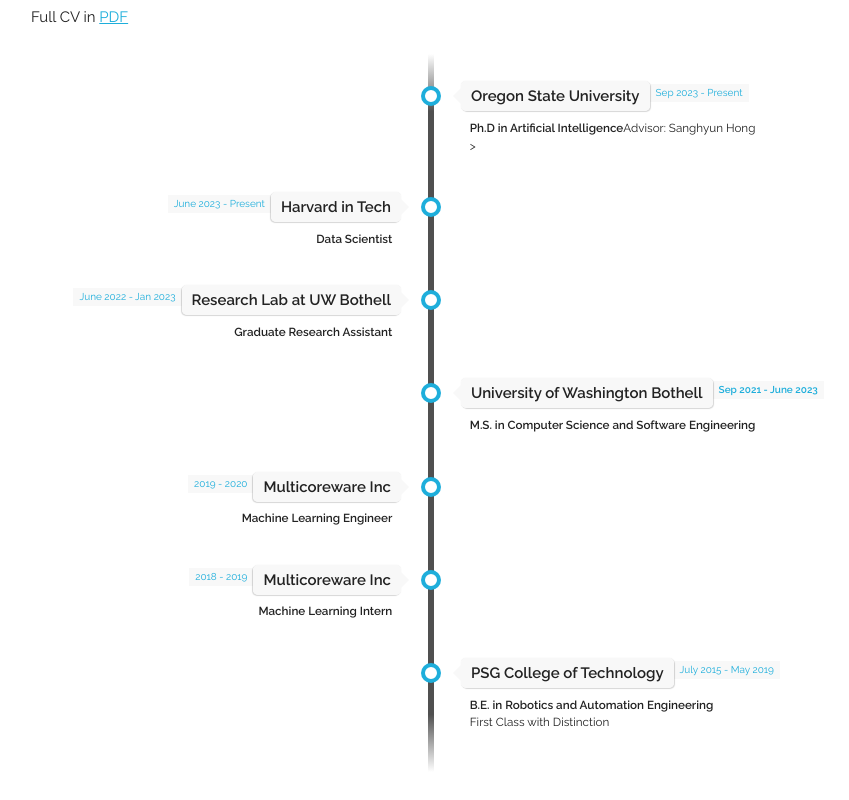
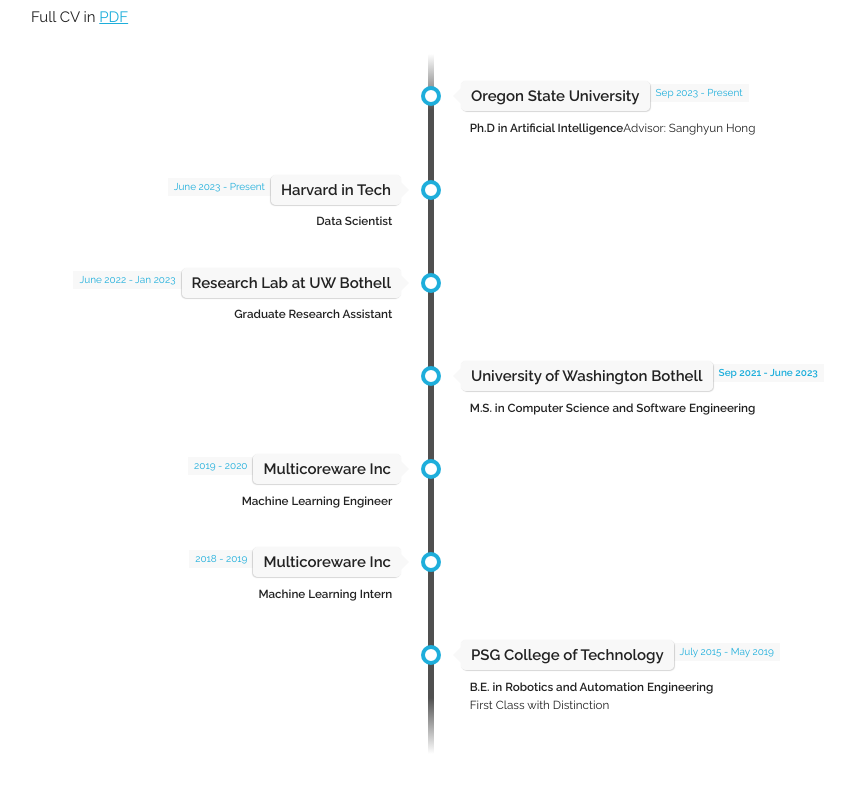
Before and after one commit to fionavictoria/fionavictoria.github.io, a plain HTML site: page index.html in a window 1280 px wide. Shown: the part 3240-4040 px from the top of the page, without its empty margins (209-1058 px from the left). Drawn offline with Linux system fonts and the light colour scheme; files whose address does not match are found by name.

Commit message:
Update index.html

```diff
--- a/index.html
+++ b/index.html
@@ -377,7 +377,7 @@ function unhide(divID) {
           <span class="flag">Oregon State University</span>
           <span class="time-wrapper"><span class="time">Sep 2023 - Present</span></span>
         </div>
-        <div class="desc"><b>Ph.D in Artificial Intelligence</b <br/>Advisor: Sanghyun Hong<br/>></div>
+        <div class="desc"><b>Ph.D in Artificial Intelligence</b <br>Advisor: Sanghyun Hong</div>
       </div>
     </li>
 
@@ -441,7 +441,7 @@ function unhide(divID) {
           <span class="flag">PSG College of Technology</span>
           <span class="time-wrapper"><span class="time">July 2015 - May 2019</span></span>
         </div>
-        <div class="desc"><b>B.E. in Robotics and Automation Engineering</b> <br/> First Class with Distinction <br/> </div>
+        <div class="desc"><b>B.E. in Robotics and Automation Engineering</b> <br>First Class with Distinction </div>
       </div>
     </li>
 
```
